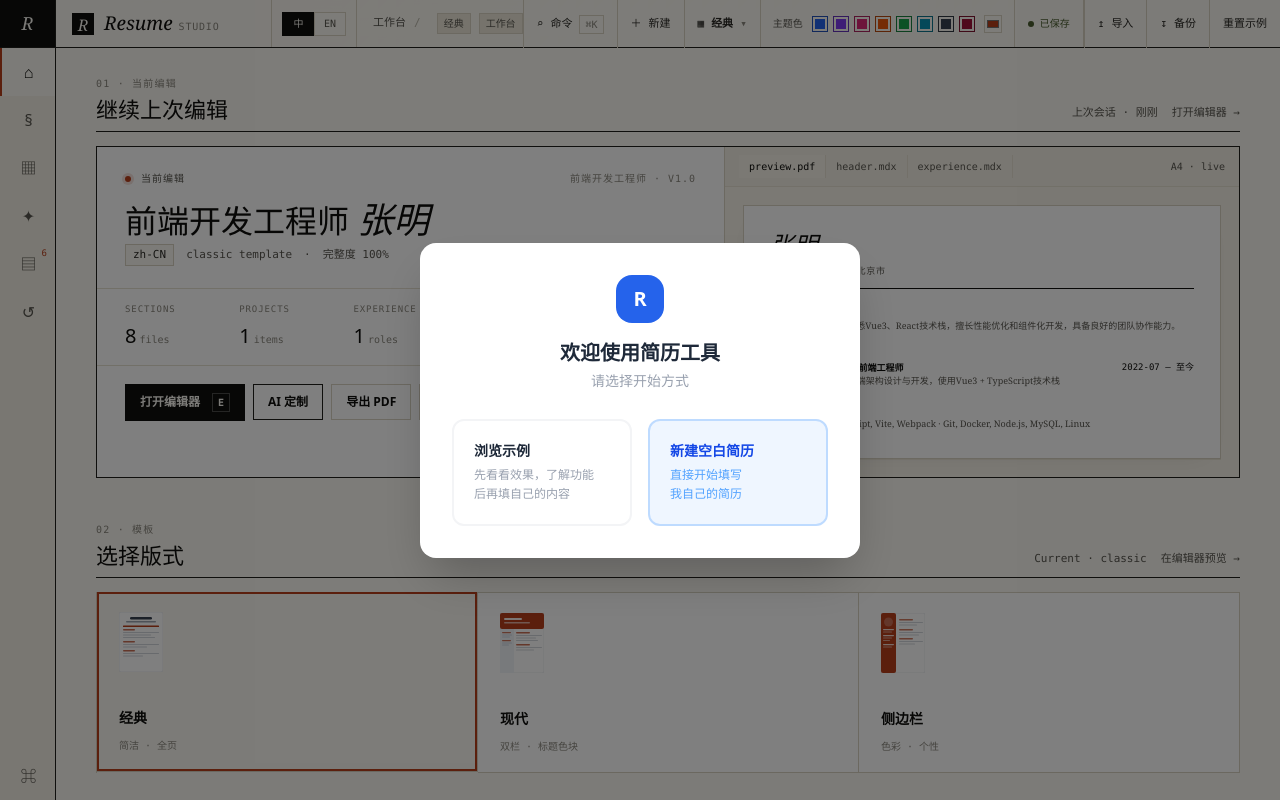
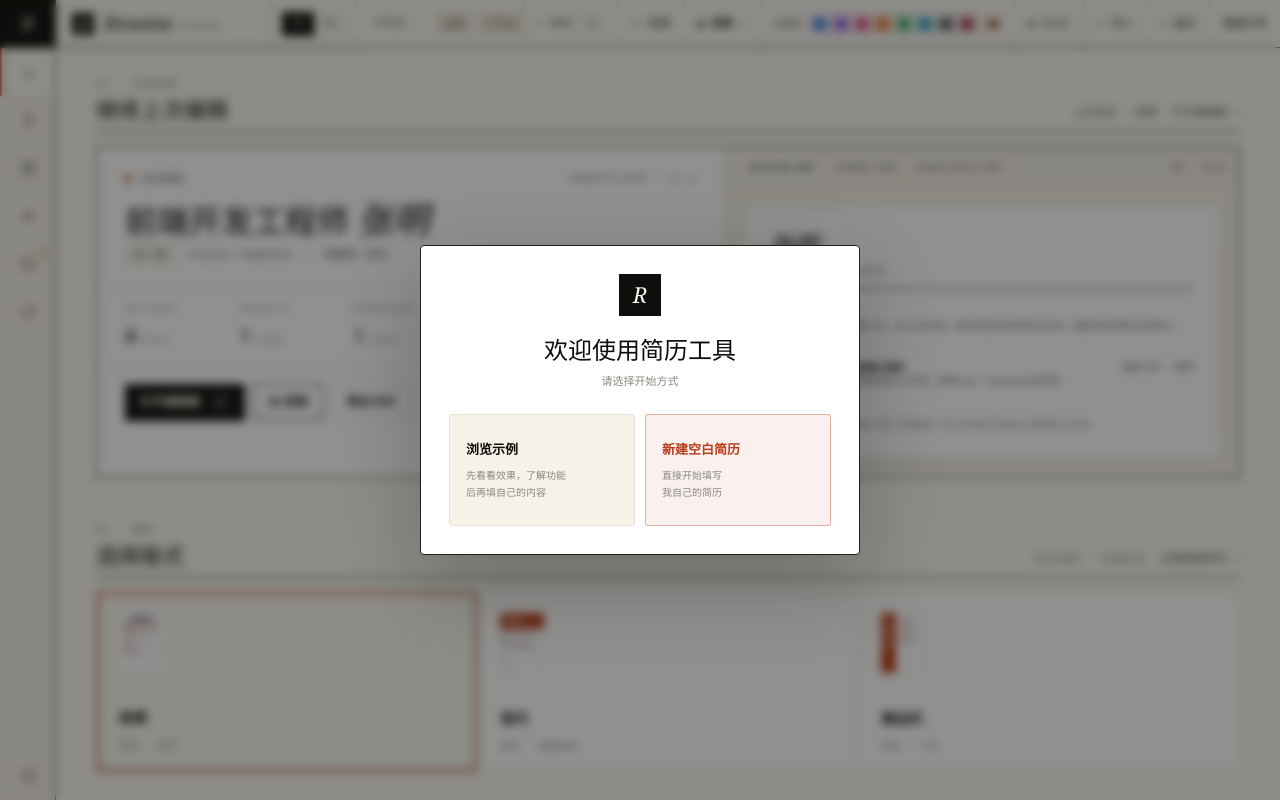
Before and after one commit to agnostic-ap/resume-tool, a Vue app in the folder code/front/: page / in a window 1280 px wide. Built offline with nearby package versions, Linux system fonts and the light colour scheme.

Commit message:
Align app chrome with theme

```diff
--- a/code/front/src/components/ToastContainer.vue
+++ b/code/front/src/components/ToastContainer.vue
@@ -5,26 +5,15 @@ const toasts = useToastItems()
 
 <template>
   <Teleport to="body">
-    <div class="fixed top-5 right-5 z-50 flex flex-col gap-2 pointer-events-none" style="min-width:220px;max-width:320px;">
+    <div class="toast-stack">
       <TransitionGroup name="toast">
         <div v-for="t in toasts" :key="t.id"
-          class="flex items-center gap-2.5 px-4 py-3 rounded-xl text-white text-sm shadow-xl pointer-events-auto"
-          :class="{
-            'bg-green-500': t.type === 'success',
-            'bg-red-500':   t.type === 'error',
-            'bg-blue-500':  t.type === 'info',
-          }">
-          <span>{{ t.type === 'success' ? '✓' : t.type === 'error' ? '✕' : 'ℹ' }}</span>
+          class="toast-item"
+          :class="`toast-item--${t.type}`">
+          <span class="toast-item__icon">{{ t.type === 'success' ? '✓' : t.type === 'error' ? '!' : 'i' }}</span>
           <span>{{ t.message }}</span>
         </div>
       </TransitionGroup>
     </div>
   </Teleport>
 </template>
-
-<style scoped>
-.toast-enter-active { transition: all 0.25s ease; }
-.toast-leave-active { transition: all 0.2s ease; }
-.toast-enter-from   { opacity: 0; transform: translateX(16px); }
-.toast-leave-to     { opacity: 0; transform: translateX(16px); }
-</style>
--- a/code/front/src/components/WelcomeDialog.vue
+++ b/code/front/src/components/WelcomeDialog.vue
@@ -14,27 +14,24 @@ function choose(action: 'demo' | 'blank') {
 
 <template>
   <Teleport to="body">
-    <div class="fixed inset-0 z-50 flex items-center justify-center" style="background:rgba(0,0,0,0.5);">
-      <div class="bg-white rounded-2xl shadow-2xl p-8 flex flex-col items-center" style="width:440px;max-width:90vw;">
-        <div class="w-12 h-12 rounded-2xl flex items-center justify-center text-white font-black text-xl mb-4"
-          style="background:#2563eb;">R</div>
-        <h1 class="text-xl font-bold text-gray-800 mb-1">{{ l('欢迎使用简历工具', 'Welcome to Resume Studio') }}</h1>
-        <p class="text-sm text-gray-400 mb-7">{{ l('请选择开始方式', 'Choose how to start') }}</p>
+    <div class="modal-backdrop">
+      <div class="welcome-dialog">
+        <div class="welcome-dialog__mark">R</div>
+        <h1>{{ l('欢迎使用简历工具', 'Welcome to Resume Studio') }}</h1>
+        <p>{{ l('请选择开始方式', 'Choose how to start') }}</p>
 
-        <div class="grid grid-cols-2 gap-4 w-full">
-          <button @click="choose('demo')"
-            class="flex flex-col items-start gap-3 p-5 rounded-xl border-2 border-gray-100 hover:border-gray-300 hover:bg-gray-50 transition-all text-left">
+        <div class="welcome-dialog__choices">
+          <button @click="choose('demo')" class="welcome-choice">
             <div>
-              <div class="text-sm font-semibold text-gray-800 mb-1">{{ l('浏览示例', 'Browse demo') }}</div>
-              <div class="text-xs text-gray-400 leading-relaxed">{{ l('先看看效果，了解功能', 'Preview the workflow first') }}<br>{{ l('后再填自己的内容', 'Then add your own content') }}</div>
+              <div class="welcome-choice__title">{{ l('浏览示例', 'Browse demo') }}</div>
+              <div class="welcome-choice__copy">{{ l('先看看效果，了解功能', 'Preview the workflow first') }}<br>{{ l('后再填自己的内容', 'Then add your own content') }}</div>
             </div>
           </button>
 
-          <button @click="choose('blank')"
-            class="flex flex-col items-start gap-3 p-5 rounded-xl border-2 border-blue-200 bg-blue-50 hover:border-blue-400 hover:bg-blue-100 transition-all text-left">
+          <button @click="choose('blank')" class="welcome-choice welcome-choice--primary">
             <div>
-              <div class="text-sm font-semibold text-blue-700 mb-1">{{ l('新建空白简历', 'Start blank') }}</div>
-              <div class="text-xs text-blue-400 leading-relaxed">{{ l('直接开始填写', 'Start filling in') }}<br>{{ l('我自己的简历', 'my own resume') }}</div>
+              <div class="welcome-choice__title">{{ l('新建空白简历', 'Start blank') }}</div>
+              <div class="welcome-choice__copy">{{ l('直接开始填写', 'Start filling in') }}<br>{{ l('我自己的简历', 'my own resume') }}</div>
             </div>
           </button>
         </div>
--- a/code/front/src/style.css
+++ b/code/front/src/style.css
@@ -2786,9 +2786,342 @@ input[type="color"] {
   cursor: pointer;
 }
 
+.modal-backdrop {
+  position: fixed;
+  inset: 0;
+  z-index: 50;
+  display: grid;
+  place-items: center;
+  padding: 20px;
+  background: rgba(14, 14, 12, 0.46);
+  backdrop-filter: blur(5px);
+}
+
+.welcome-dialog,
+.confirm-dialog {
+  color: var(--ink);
+  background: var(--surface);
+  border: 1px solid var(--rule);
+  border-radius: 4px;
+  box-shadow: 0 28px 80px rgba(14, 14, 12, 0.24);
+}
+
+.welcome-dialog {
+  width: min(440px, calc(100vw - 32px));
+  padding: 28px;
+  text-align: center;
+}
+
+.welcome-dialog__mark {
+  width: 42px;
+  height: 42px;
+  display: grid;
+  place-items: center;
+  margin: 0 auto 16px;
+  color: var(--paper);
+  background: var(--ink);
+  font-family: var(--display);
+  font-size: 22px;
+  font-style: italic;
+}
+
+.welcome-dialog h1,
+.confirm-dialog h3 {
+  margin: 0;
+  color: var(--ink);
+  font-family: var(--display);
+  font-weight: 500;
+}
+
+.welcome-dialog h1 {
+  font-size: 24px;
+}
+
+.welcome-dialog > p {
+  margin: 6px 0 24px;
+  color: var(--ink-4);
+  font-family: var(--mono);
+  font-size: 11px;
+}
+
+.welcome-dialog__choices {
+  display: grid;
+  grid-template-columns: repeat(2, minmax(0, 1fr));
+  gap: 10px;
+}
+
+.welcome-choice {
+  min-height: 112px;
+  padding: 16px;
+  border: 1px solid var(--rule-softer);
+  border-radius: 3px;
+  background: var(--surface-sunk);
+  color: var(--ink);
+  text-align: left;
+  transition: background 160ms ease, border-color 160ms ease, transform 160ms ease;
+}
+
+.welcome-choice:hover {
+  border-color: var(--rule);
+  background: var(--paper);
+  transform: translateY(-1px);
+}
+
+.welcome-choice--primary {
+  border-color: rgba(183, 62, 27, 0.36);
+  background: rgba(183, 62, 27, 0.07);
+}
+
+.welcome-choice--primary:hover {
+  border-color: var(--vermillion);
+  background: rgba(183, 62, 27, 0.11);
+}
+
+.welcome-choice__title {
+  margin-bottom: 8px;
+  color: var(--ink);
+  font-size: 13px;
+  font-weight: 650;
+}
+
+.welcome-choice--primary .welcome-choice__title {
+  color: var(--vermillion);
+}
+
+.welcome-choice__copy {
+  color: var(--ink-4);
+  font-family: var(--mono);
+  font-size: 10px;
+  line-height: 1.7;
+}
+
+.confirm-dialog {
+  width: min(336px, calc(100vw - 32px));
+  overflow: hidden;
+}
+
+.confirm-dialog__body {
+  padding: 22px 22px 18px;
+}
+
+.confirm-dialog h3 {
+  margin-bottom: 8px;
+  font-size: 19px;
+}
+
+.confirm-dialog p {
+  margin: 0;
+  color: var(--ink-3);
+  font-size: 13px;
+  line-height: 1.7;
+}
+
+.confirm-dialog__actions {
+  display: grid;
+  grid-template-columns: 1fr 1fr;
+  border-top: 1px solid var(--rule-soft);
+}
+
+.confirm-dialog__button {
+  min-height: 42px;
+  border: 0;
+  background: var(--surface);
+  color: var(--ink-3);
+  font-size: 13px;
+}
+
+.confirm-dialog__button + .confirm-dialog__button {
+  border-left: 1px solid var(--rule-soft);
+}
+
+.confirm-dialog__button:hover {
+  background: var(--surface-sunk);
+  color: var(--ink);
+}
+
+.confirm-dialog__button--confirm {
+  color: var(--vermillion);
+  font-weight: 650;
+}
+
+.confirm-dialog__button--confirm.is-danger {
+  color: #9f2f1f;
+}
+
+.toast-stack {
+  position: fixed;
+  top: 20px;
+  right: 20px;
+  z-index: 50;
+  display: flex;
+  flex-direction: column;
+  gap: 8px;
+  width: min(320px, calc(100vw - 40px));
+  pointer-events: none;
+}
+
+.toast-item {
+  display: flex;
+  align-items: center;
+  gap: 10px;
+  min-height: 44px;
+  padding: 11px 13px;
+  border: 1px solid var(--rule);
+  background: var(--surface);
+  color: var(--ink);
+  box-shadow: 0 16px 38px rgba(14, 14, 12, 0.16);
+  font-size: 13px;
+  pointer-events: auto;
+}
+
+.toast-item__icon {
+  width: 18px;
+  height: 18px;
+  display: grid;
+  flex: 0 0 auto;
+  place-items: center;
+  border: 1px solid currentColor;
+  font-family: var(--mono);
+  font-size: 11px;
+  font-weight: 650;
+}
+
+.toast-item--success {
+  border-color: rgba(74, 93, 47, 0.58);
+}
+
+.toast-item--success .toast-item__icon {
+  color: var(--moss);
+}
+
+.toast-item--error {
+  border-color: rgba(183, 62, 27, 0.58);
+}
+
+.toast-item--error .toast-item__icon {
+  color: var(--vermillion);
+}
+
+.toast-item--info .toast-item__icon {
+  color: var(--gold);
+}
+
+.editor-workspace .bg-gray-50,
+.editor-workspace [class~="hover:bg-gray-50"]:hover,
+.editor-workspace [class~="bg-blue-50"],
+.editor-workspace [class~="hover:bg-blue-50"]:hover,
+.editor-workspace [style*="#eff6ff"] {
+  background: var(--surface-sunk) !important;
+}
+
+.editor-workspace .rounded-lg,
+.editor-workspace .rounded-xl,
+.editor-workspace [style*="#eff6ff"] {
+  border-radius: 4px !important;
+}
+
+.editor-workspace .border-gray-100,
+.editor-workspace .border-gray-200,
+.editor-workspace .border-blue-200,
+.editor-workspace [style*="#dbeafe"] {
+  border-color: var(--rule-softer) !important;
+}
+
+.editor-workspace [class~="hover:border-blue-400"]:hover,
+.editor-workspace [class~="hover:border-gray-300"]:hover {
+  border-color: var(--rule) !important;
+}
+
+.editor-workspace input,
+.editor-workspace textarea,
+.editor-workspace select {
+  border: 1px solid var(--rule-soft) !important;
+  border-radius: 3px !important;
+  background: var(--surface) !important;
+  color: var(--ink) !important;
+  box-shadow: none !important;
+  transition: border-color 160ms ease, box-shadow 160ms ease, background 160ms ease;
+}
+
+.editor-workspace input:focus,
+.editor-workspace textarea:focus,
+.editor-workspace select:focus {
+  border-color: var(--vermillion) !important;
+  box-shadow: 0 0 0 3px rgba(183, 62, 27, 0.12) !important;
+  outline: none !important;
+}
+
+.editor-workspace input[type="checkbox"] {
+  accent-color: var(--vermillion);
+  border-radius: 2px !important;
+}
+
+.editor-workspace label,
+.editor-workspace .text-gray-600 {
+  color: var(--ink-3) !important;
+}
+
+.editor-workspace .text-gray-500,
+.editor-workspace .text-gray-400,
+.editor-workspace [class~="hover:text-gray-600"]:hover {
+  color: var(--ink-4) !important;
+}
+
+.editor-workspace .text-blue-400,
+.editor-workspace .text-blue-500,
+.editor-workspace .text-blue-600,
+.editor-workspace .text-blue-700,
+.editor-workspace [class~="hover:text-blue-600"]:hover {
+  color: var(--vermillion) !important;
+}
+
+.editor-workspace .text-red-400,
+.editor-workspace .text-red-500,
+.editor-workspace .text-red-600,
+.editor-workspace [class~="hover:text-red-600"]:hover,
+.editor-workspace [class~="hover:text-red-700"]:hover {
+  color: #9f2f1f !important;
+}
+
+.editor-workspace .text-amber-400 {
+  color: var(--gold) !important;
+}
+
+.editor-workspace .border-dashed {
+  border-style: dashed !important;
+  background: var(--surface) !important;
+}
+
+.editor-workspace button[class*="border-dashed"] {
+  min-height: 36px;
+  border-color: var(--rule-soft) !important;
+  color: var(--vermillion) !important;
+  font-family: var(--mono);
+  font-size: 11px !important;
+}
+
+.editor-workspace button[class*="border-dashed"]:hover {
+  border-color: var(--vermillion) !important;
+  background: rgba(183, 62, 27, 0.06) !important;
+}
+
 .fade-enter-active,
 .fade-leave-active {
   transition: all 0.2s ease;
+}
+
+.toast-enter-active {
+  transition: all 0.25s ease;
+}
+
+.toast-leave-active {
+  transition: all 0.2s ease;
+}
+
+.toast-enter-from,
+.toast-leave-to {
+  opacity: 0;
+  transform: translateX(16px);
 }
 
 .fade-enter-from,
```
Also changed, not shown: code/front/src/components/ConfirmDialog.vue (+9 -12 lines).
